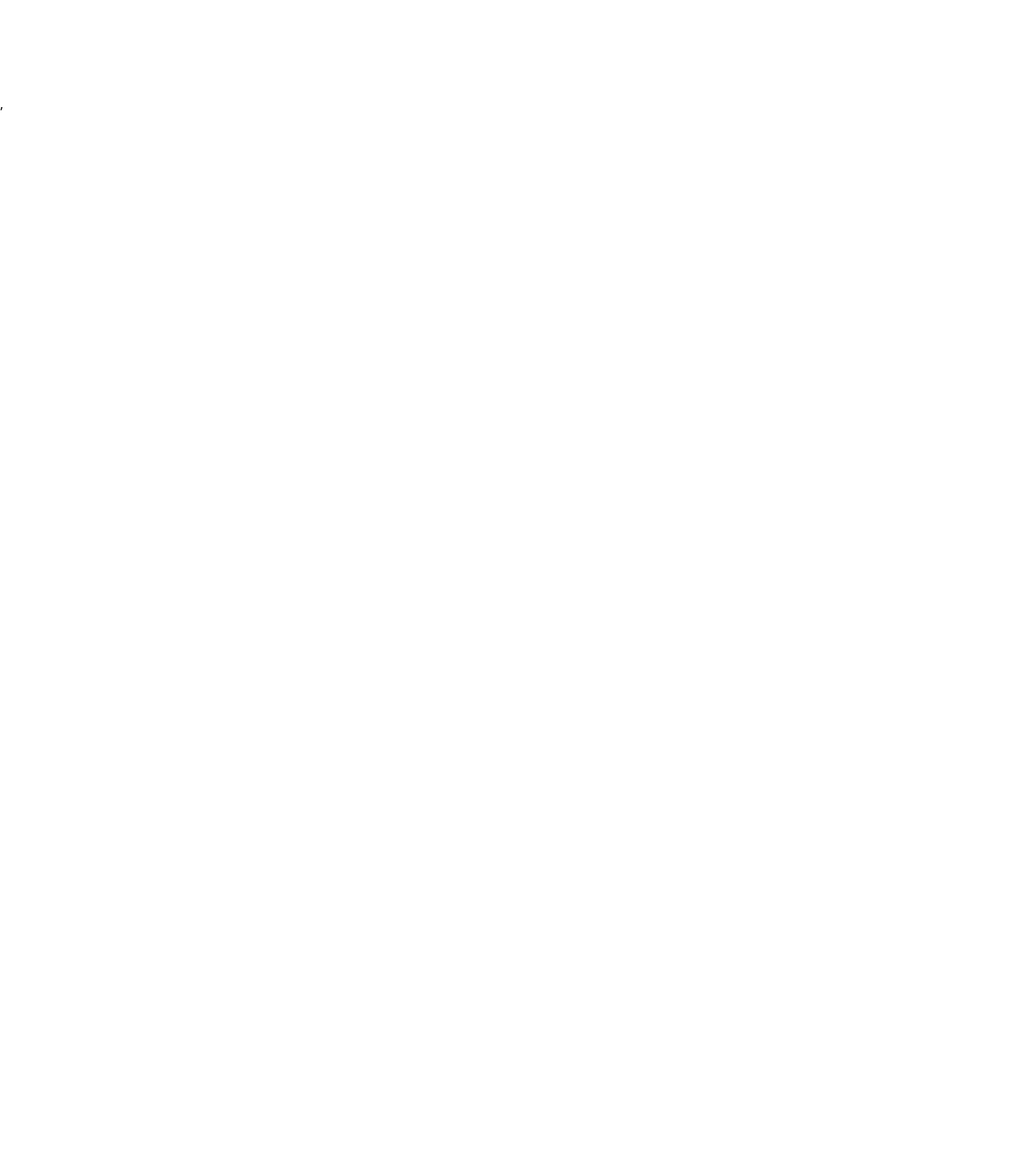
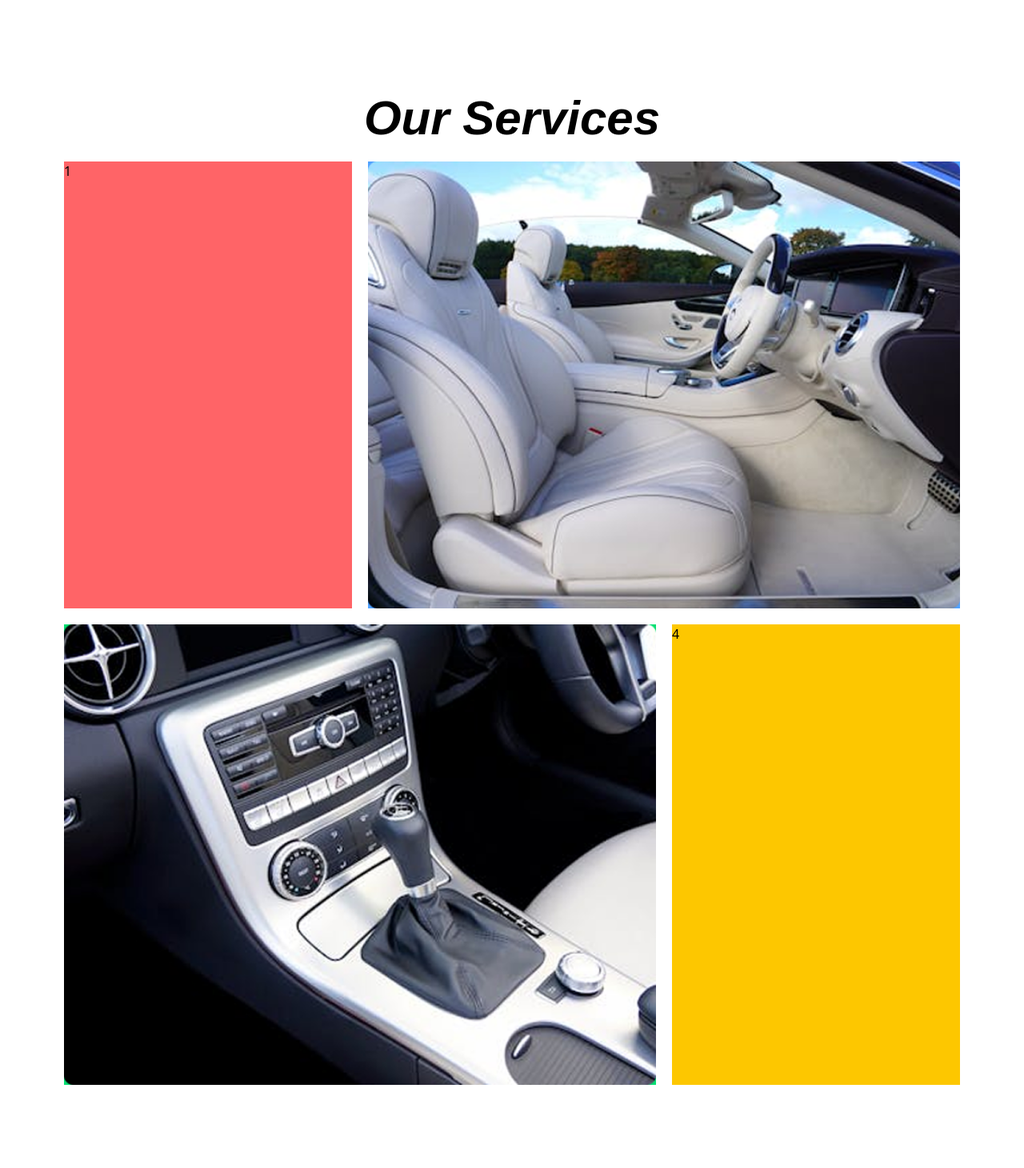
Before and after one commit to ahrafi16/CarvanaX-client, a React (Vite) app: page / in a window 1280 px wide. Shown: the part 1549-3010 px from the top of the page at 80% size. Before the commit the page ends 1691 px from the top, so only its background shows below. Built offline with nearby package versions, Linux system fonts and the light colour scheme.

Commit message:
Added the service part

```diff
--- /dev/null
+++ b/src/Components/OurServices.jsx
@@ -0,0 +1,25 @@
+;
+
+const OurServices = () => {
+    return (
+        <div className="px-6 md:px-20 my-30">
+            <h2 className="text-6xl sansita-black-italic text-center mb-6">Our Services</h2>
+            <div className="grid grid-cols-12 gap-5">
+                <div className="bg-red-400 col-span-4">
+                    1
+                </div>
+                <div className="bg-blue-400 col-span-8">
+                    <img className="w-full" src="../../public/seat.png" alt="Seat"/>
+                </div>
+                <div className="bg-green-400 col-span-8">
+                    <img className="w-full" src="../../public/handle.png" alt="Handle"/>
+                </div>
+                <div className="bg-yellow-400 col-span-4">
+                    4
+                </div>
+            </div>
+        </div>
+    );
+};
+
+export default OurServices;
--- a/src/layouts/Home.jsx
+++ b/src/layouts/Home.jsx
@@ -1,5 +1,6 @@
 import Banner from "../Components/Banner";
 import FeatureCars from "../Components/FeatureCars";
+import OurServices from "../Components/OurServices";
 import TopCategories from "../Components/TopCategories";
 
 
@@ -9,6 +10,7 @@ const Home = () => {
             <Banner></Banner>
             <FeatureCars></FeatureCars>
             <TopCategories></TopCategories>
+            <OurServices></OurServices>
         </div>
     );
 };
```
Also changed, not shown: public/handle.png (added), public/seat.png (added).
